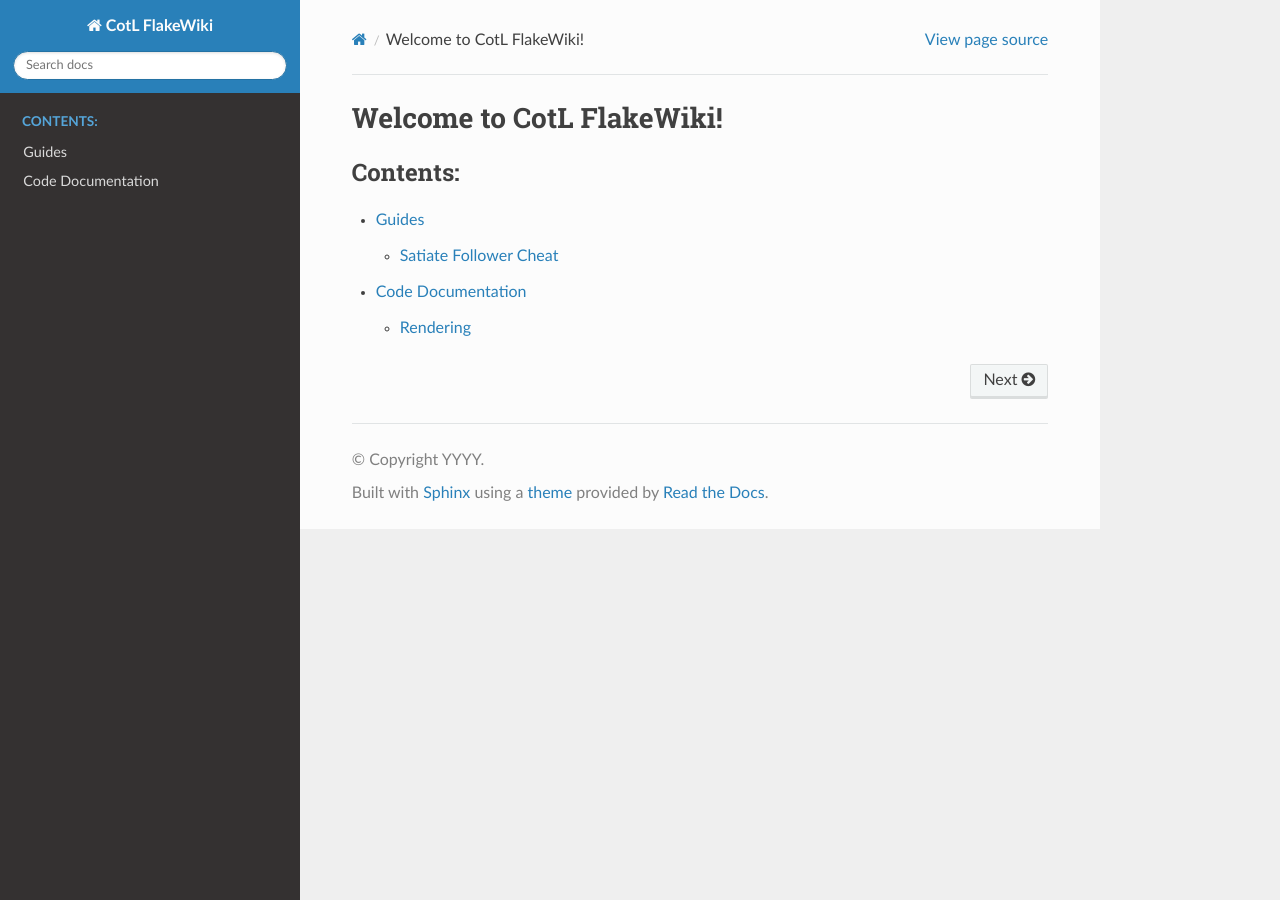
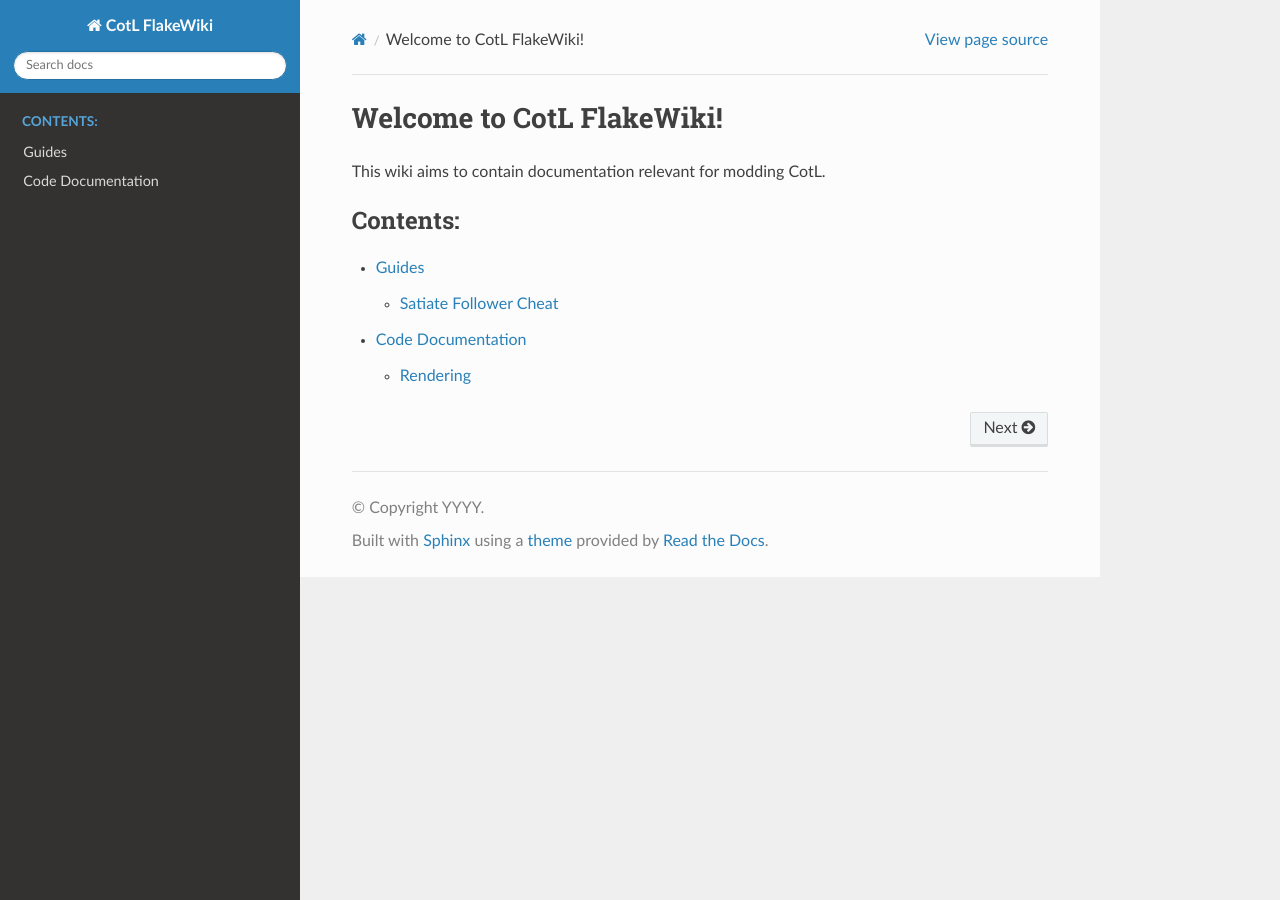
Before and after one commit to Spore-Void/CotL-FlakeWiki, a Sphinx documentation site: the page built from doc/index.rst, in a window 1280 px wide. Built offline with Sphinx 7.4.7 and the Read the Docs theme 3.1.0, drawn with Linux system fonts in a browser that asks for light colours.

Commit message:
Update index.rst

```diff
--- a/doc/index.rst
+++ b/doc/index.rst
@@ -1,5 +1,7 @@
 Welcome to CotL FlakeWiki!
 ===================================
+
+This wiki aims to contain documentation relevant for modding CotL.
 
 .. toctree::
    :maxdepth: 2
```
